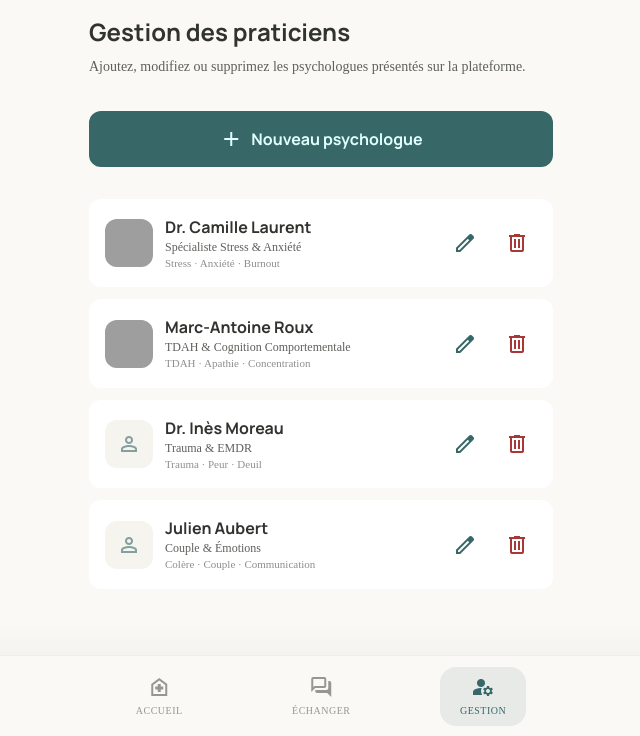
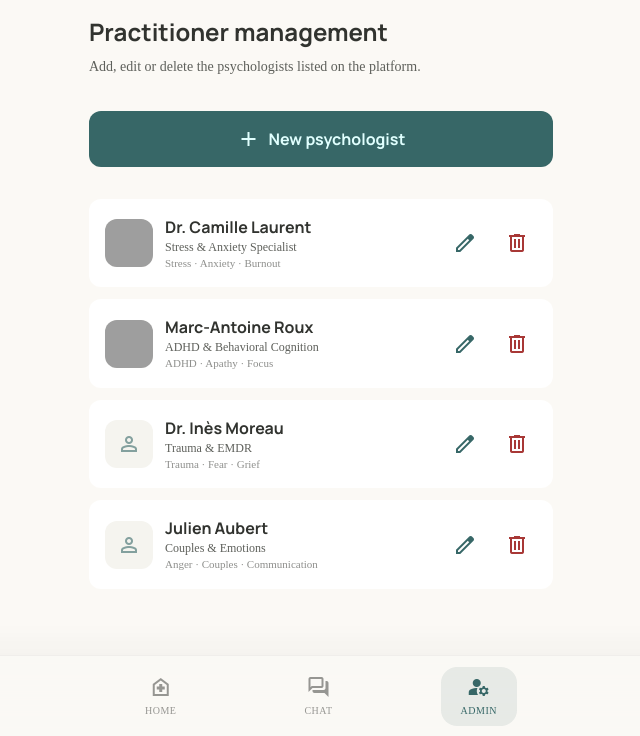
Before and after one commit to jweizman/Guematria, a Flask app: page /admin in a window 1280 px wide. Shown: the part 64-800 px from the top of the page, without its empty margins (319-959 px from the left). Run offline with Flask 3, Linux system fonts and the light colour scheme; some libraries are stand-ins or nearby versions; some web fonts are replaced; grey boxes are pictures that could not be loaded.

Commit message:
Translate The Serene Path site and backend to English
All user-facing copy (nav, homepage, chat, admin forms, alerts) is now in
English. The Claude system prompt, API error messages, sample
psychologist profiles, and the README have been translated as well. The
html lang attribute switches from "fr" to "en".

https://claude.ai/code/session_01BRrfrYudq5Bbr9KAujHtqQ

```diff
--- a/app.py
+++ b/app.py
@@ -124,7 +124,7 @@ def create_psychologist():
     data = request.get_json(silent=True) or {}
     new = normalize(data)
     if not new["name"]:
-        return jsonify({"error": "Le nom est obligatoire"}), 400
+        return jsonify({"error": "Name is required"}), 400
     items = load_psychologists()
     items.append(new)
     save_psychologists(items)
@@ -175,12 +175,12 @@ def match():
     data = request.get_json(silent=True) or {}
     user_message = (data.get("message") or "").strip()
     if not user_message:
-        return jsonify({"error": "Le message est obligatoire"}), 400
+        return jsonify({"error": "Message is required"}), 400
 
     psychologists = load_psychologists()
     if not psychologists:
         return jsonify({
-            "reply": "Aucun psychologue n'est encore enregistré.",
+            "reply": "No psychologist has been registered yet.",
             "matches": [],
         })
 
@@ -188,8 +188,8 @@ def match():
     if client is None:
         matches = _keyword_match(user_message, psychologists)
         reply = (
-            "Voici quelques praticiens qui pourraient vous correspondre. "
-            "(Configurez ANTHROPIC_API_KEY pour un matching plus fin.)"
+            "Here are a few practitioners who could be a good fit. "
+            "(Set ANTHROPIC_API_KEY for smarter matching.)"
         )
         return jsonify({"reply": reply, "matches": matches})
 
@@ -207,20 +207,20 @@ def match():
     ]
 
     system_prompt = (
-        "Tu es l'assistant bienveillant de The Serene Path, plateforme française "
-        "de mise en relation avec des psychologues. À partir du message du client, "
-        "identifie 1 à 3 psychologues du catalogue qui correspondent le mieux à "
-        "sa problématique. Sois empathique mais concis (2-3 phrases max). "
-        "Réponds STRICTEMENT en JSON valide avec ce schéma : "
-        '{"reply": "<message empathique pour le client>", '
-        '"matches": [{"id": "<id_du_psy>", "reason": "<pourquoi ce match>"}]}. '
-        "N'invente jamais d'identifiant absent du catalogue. "
-        "Ne renvoie rien d'autre que ce JSON."
+        "You are the caring assistant for The Serene Path, a platform that "
+        "connects clients with psychologists. Based on the client's message, "
+        "identify 1 to 3 psychologists from the catalog who are the best fit "
+        "for their situation. Be empathetic but concise (2-3 sentences max). "
+        "Reply STRICTLY in valid JSON with this schema: "
+        '{"reply": "<empathetic message for the client>", '
+        '"matches": [{"id": "<psychologist_id>", "reason": "<why this match>"}]}. '
+        "Never invent an id that is not in the catalog. "
+        "Return nothing else than this JSON."
     )
 
     user_prompt = (
-        f"Message du client : {user_message}\n\n"
-        f"Catalogue : {json.dumps(catalog, ensure_ascii=False)}"
+        f"Client message: {user_message}\n\n"
+        f"Catalog: {json.dumps(catalog, ensure_ascii=False)}"
     )
 
     try:
@@ -277,7 +277,7 @@ def _keyword_match(message, psychologists):
         if score:
             scored.append((score, p))
     scored.sort(key=lambda x: x[0], reverse=True)
-    return [{**p, "reason": "Correspondance par mots-clés"} for _, p in scored[:3]]
+    return [{**p, "reason": "Keyword match"} for _, p in scored[:3]]
 
 
 if __name__ == "__main__":
--- a/templates/admin.html
+++ b/templates/admin.html
@@ -1,12 +1,12 @@
 {% extends "base.html" %}
 {% set active = 'admin' %}
-{% block title %}The Serene Path - Gestion{% endblock %}
+{% block title %}The Serene Path - Admin{% endblock %}
 
 {% block main %}
 <section class="space-y-2">
-  <h2 class="font-headline font-bold text-2xl text-on-surface">Gestion des praticiens</h2>
+  <h2 class="font-headline font-bold text-2xl text-on-surface">Practitioner management</h2>
   <p class="text-on-surface-variant text-sm leading-relaxed">
-    Ajoutez, modifiez ou supprimez les psychologues présentés sur la plateforme.
+    Add, edit or delete the psychologists listed on the platform.
   </p>
 </section>
 
@@ -16,7 +16,7 @@
     class="w-full bg-primary text-on-primary p-4 rounded-xl flex items-center justify-center gap-2 active:scale-95 transition-transform"
   >
     <span class="material-symbols-outlined">add</span>
-    <span class="font-headline font-bold">Nouveau psychologue</span>
+    <span class="font-headline font-bold">New psychologist</span>
   </button>
 </section>
 
@@ -26,69 +26,69 @@
 <div id="form-modal" class="fixed inset-0 z-[60] bg-on-surface/40 backdrop-blur-sm hidden items-end sm:items-center justify-center px-4">
   <div class="bg-surface-container-lowest w-full max-w-lg rounded-t-2xl sm:rounded-2xl p-6 max-h-[90vh] overflow-y-auto space-y-4">
     <div class="flex items-center justify-between">
-      <h3 id="form-title" class="font-headline font-bold text-xl text-on-surface">Nouveau praticien</h3>
+      <h3 id="form-title" class="font-headline font-bold text-xl text-on-surface">New practitioner</h3>
       <button id="close-form" class="material-symbols-outlined text-on-surface-variant cursor-pointer">close</button>
     </div>
     <form id="psy-form" class="space-y-3">
       <input type="hidden" name="id" />
       {% set field_classes = "w-full p-3 bg-surface-container-low border-none rounded-lg focus:ring-2 focus:ring-primary/40 text-on-surface" %}
       <label class="block">
-        <span class="text-xs font-label text-on-surface-variant uppercase tracking-wider">Nom</span>
+        <span class="text-xs font-label text-on-surface-variant uppercase tracking-wider">Name</span>
         <input name="name" required class="{{ field_classes }} mt-1" />
       </label>
       <label class="block">
-        <span class="text-xs font-label text-on-surface-variant uppercase tracking-wider">Titre / Spécialisation principale</span>
+        <span class="text-xs font-label text-on-surface-variant uppercase tracking-wider">Title / Main specialization</span>
         <input name="title" class="{{ field_classes }} mt-1" />
       </label>
       <label class="block">
-        <span class="text-xs font-label text-on-surface-variant uppercase tracking-wider">Spécialités (séparées par des virgules)</span>
-        <input name="specialties" class="{{ field_classes }} mt-1" placeholder="Stress, Anxiété, Burnout" />
+        <span class="text-xs font-label text-on-surface-variant uppercase tracking-wider">Specialties (comma-separated)</span>
+        <input name="specialties" class="{{ field_classes }} mt-1" placeholder="Stress, Anxiety, Burnout" />
       </label>
       <label class="block">
-        <span class="text-xs font-label text-on-surface-variant uppercase tracking-wider">Compétences / Approches</span>
-        <input name="skills" class="{{ field_classes }} mt-1" placeholder="TCC, Pleine conscience, EMDR" />
+        <span class="text-xs font-label text-on-surface-variant uppercase tracking-wider">Skills / Approaches</span>
+        <input name="skills" class="{{ field_classes }} mt-1" placeholder="CBT, Mindfulness, EMDR" />
       </label>
       <label class="block">
         <span class="text-xs font-label text-on-surface-variant uppercase tracking-wider">Bio</span>
         <textarea name="bio" rows="4" class="{{ field_classes }} mt-1"></textarea>
       </label>
       <label class="block">
-        <span class="text-xs font-label text-on-surface-variant uppercase tracking-wider">URL photo</span>
+        <span class="text-xs font-label text-on-surface-variant uppercase tracking-wider">Photo URL</span>
         <input name="image_url" class="{{ field_classes }} mt-1" />
       </label>
       <div class="grid grid-cols-2 gap-3">
         <label class="block">
-          <span class="text-xs font-label text-on-surface-variant uppercase tracking-wider">Note (0-5)</span>
+          <span class="text-xs font-label text-on-surface-variant uppercase tracking-wider">Rating (0-5)</span>
           <input name="rating" type="number" step="0.1" min="0" max="5" class="{{ field_classes }} mt-1" />
         </label>
         <label class="block">
-          <span class="text-xs font-label text-on-surface-variant uppercase tracking-wider">Avis</span>
+          <span class="text-xs font-label text-on-surface-variant uppercase tracking-wider">Reviews</span>
           <input name="reviews_count" type="number" min="0" class="{{ field_classes }} mt-1" />
         </label>
         <label class="block">
-          <span class="text-xs font-label text-on-surface-variant uppercase tracking-wider">Prochain créneau</span>
+          <span class="text-xs font-label text-on-surface-variant uppercase tracking-wider">Next slot</span>
           <input name="next_available" class="{{ field_classes }} mt-1" placeholder="14:00" />
         </label>
         <label class="block">
-          <span class="text-xs font-label text-on-surface-variant uppercase tracking-wider">Années d'expérience</span>
+          <span class="text-xs font-label text-on-surface-variant uppercase tracking-wider">Years of experience</span>
           <input name="experience_years" type="number" min="0" class="{{ field_classes }} mt-1" />
         </label>
       </div>
       <label class="block">
-        <span class="text-xs font-label text-on-surface-variant uppercase tracking-wider">Langues (séparées par des virgules)</span>
-        <input name="languages" class="{{ field_classes }} mt-1" placeholder="Français, Anglais" />
+        <span class="text-xs font-label text-on-surface-variant uppercase tracking-wider">Languages (comma-separated)</span>
+        <input name="languages" class="{{ field_classes }} mt-1" placeholder="English, French" />
       </label>
       <div class="flex items-center gap-4">
         <label class="flex items-center gap-2">
           <input type="checkbox" name="verified" class="rounded text-primary" />
-          <span class="text-sm">Vérifié</span>
+          <span class="text-sm">Verified</span>
         </label>
         <label class="flex items-center gap-2">
           <input type="checkbox" name="available_today" class="rounded text-primary" checked />
-          <span class="text-sm">Disponible aujourd'hui</span>
+          <span class="text-sm">Available today</span>
         </label>
       </div>
-      <button type="submit" class="w-full bg-primary text-on-primary p-3 rounded-xl font-headline font-bold mt-2">Enregistrer</button>
+      <button type="submit" class="w-full bg-primary text-on-primary p-3 rounded-xl font-headline font-bold mt-2">Save</button>
     </form>
   </div>
 </div>
@@ -112,7 +112,7 @@
     const items = await r.json();
     if (!items.length) {
       listRoot.innerHTML =
-        '<p class="text-sm text-on-surface-variant">Aucun praticien enregistré.</p>';
+        '<p class="text-sm text-on-surface-variant">No practitioner registered.</p>';
       return;
     }
     listRoot.innerHTML = items
@@ -160,7 +160,7 @@
     form.reset();
     form.elements["id"].value = "";
     form.elements["available_today"].checked = true;
-    openModal("Nouveau praticien");
+    openModal("New practitioner");
   });
 
   document.getElementById("close-form").addEventListener("click", closeModal);
@@ -186,11 +186,11 @@
     form.elements["languages"].value = (p.languages || []).join(", ");
     form.elements["verified"].checked = !!p.verified;
     form.elements["available_today"].checked = !!p.available_today;
-    openModal("Modifier le praticien");
+    openModal("Edit practitioner");
   }
 
   async function removeOne(id) {
-    if (!confirm("Supprimer ce praticien ?")) return;
+    if (!confirm("Delete this practitioner?")) return;
     await fetch("/api/psychologists/" + id, { method: "DELETE" });
     loadList();
   }
@@ -229,7 +229,7 @@
     });
     if (!r.ok) {
       const err = await r.json().catch(() => ({}));
-      alert("Erreur : " + (err.error || r.statusText));
+      alert("Error: " + (err.error || r.statusText));
       return;
     }
     closeModal();
--- a/templates/base.html
+++ b/templates/base.html
@@ -1,5 +1,5 @@
 <!DOCTYPE html>
-<html class="light" lang="fr">
+<html class="light" lang="en">
 <head>
 <meta charset="utf-8" />
 <meta content="width=device-width, initial-scale=1.0" name="viewport" />
@@ -111,15 +111,15 @@
   <div class="flex justify-around items-center h-20 w-full max-w-lg mx-auto px-4">
     <a href="{{ url_for('index') }}" class="flex flex-col items-center justify-center {% if active == 'home' %}bg-[#376767]/10 text-[#376767]{% else %}text-[#31332f]/50 hover:text-[#376767]{% endif %} rounded-2xl px-5 py-2 active:scale-90 transition-transform cursor-pointer">
       <span class="material-symbols-outlined" style="font-variation-settings: 'FILL' {% if active == 'home' %}1{% else %}0{% endif %};">home_health</span>
-      <span class="font-body text-[10px] font-medium uppercase tracking-wider mt-1">Accueil</span>
+      <span class="font-body text-[10px] font-medium uppercase tracking-wider mt-1">Home</span>
     </a>
     <a href="{{ url_for('chat_page') }}" class="flex flex-col items-center justify-center {% if active == 'chat' %}bg-[#376767]/10 text-[#376767]{% else %}text-[#31332f]/50 hover:text-[#376767]{% endif %} rounded-2xl px-5 py-2 active:scale-90 transition-transform cursor-pointer">
       <span class="material-symbols-outlined" style="font-variation-settings: 'FILL' {% if active == 'chat' %}1{% else %}0{% endif %};">forum</span>
-      <span class="font-body text-[10px] font-medium uppercase tracking-wider mt-1">Échanger</span>
+      <span class="font-body text-[10px] font-medium uppercase tracking-wider mt-1">Chat</span>
     </a>
     <a href="{{ url_for('admin_page') }}" class="flex flex-col items-center justify-center {% if active == 'admin' %}bg-[#376767]/10 text-[#376767]{% else %}text-[#31332f]/50 hover:text-[#376767]{% endif %} rounded-2xl px-5 py-2 active:scale-90 transition-transform cursor-pointer">
       <span class="material-symbols-outlined" style="font-variation-settings: 'FILL' {% if active == 'admin' %}1{% else %}0{% endif %};">manage_accounts</span>
-      <span class="font-body text-[10px] font-medium uppercase tracking-wider mt-1">Gestion</span>
+      <span class="font-body text-[10px] font-medium uppercase tracking-wider mt-1">Admin</span>
     </a>
   </div>
 </nav>
```
Also changed, not shown: data/psychologists.json (+20 -20 lines), templates/chat.html (+12 -12 lines), templates/index.html (+15 -15 lines), README.md.
